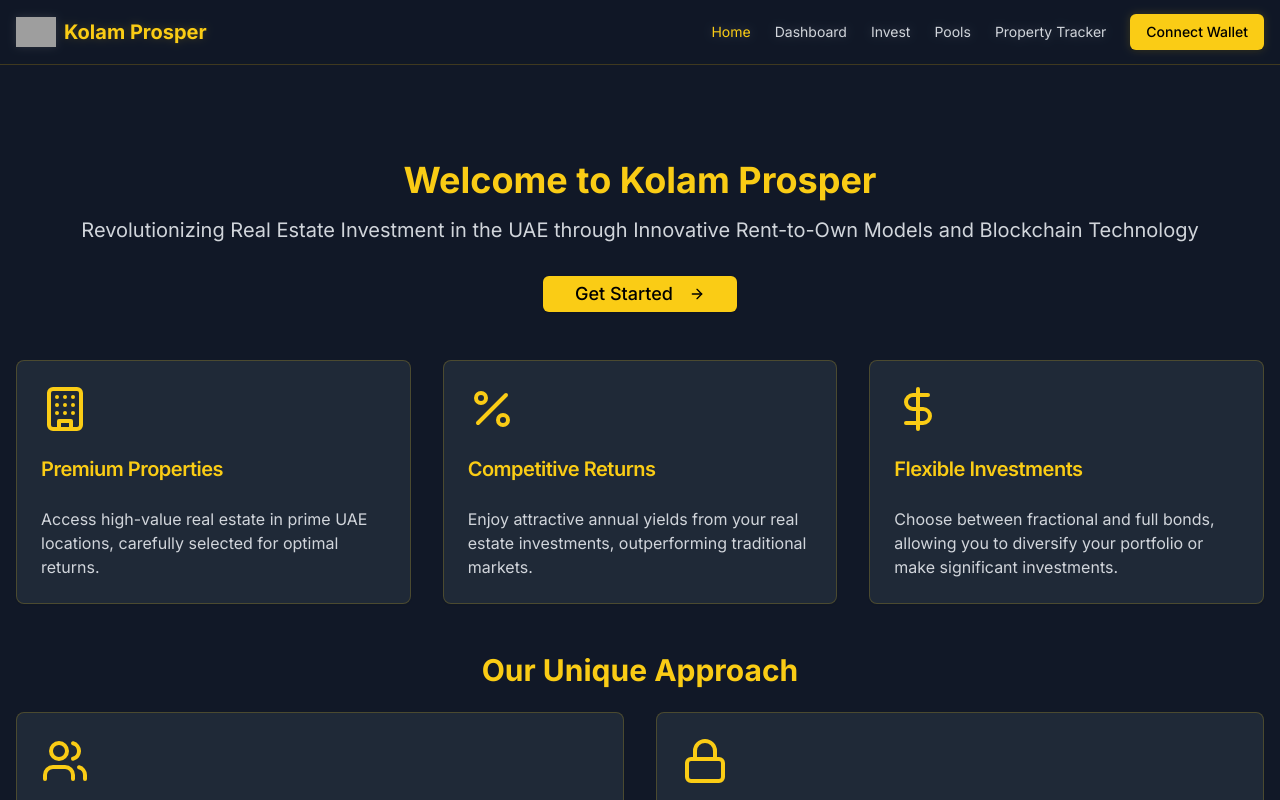
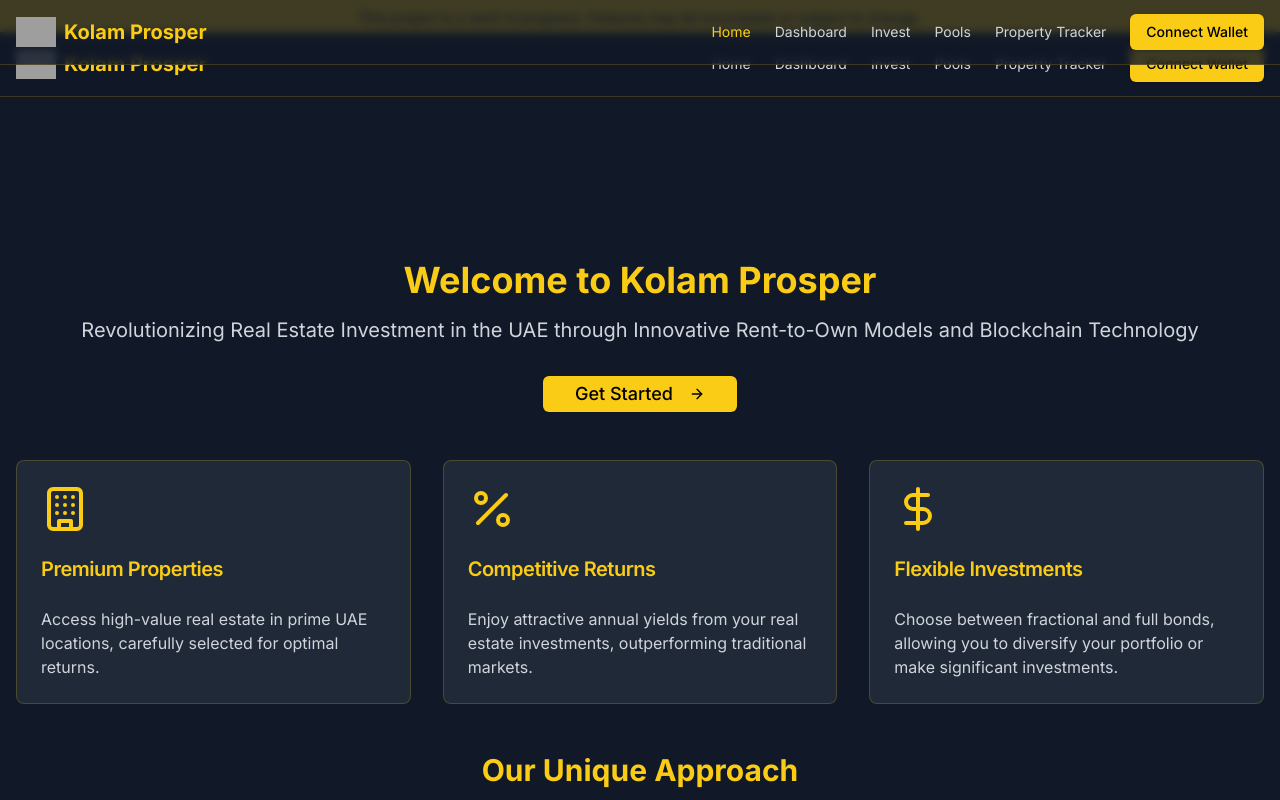
Before and after one commit to Kolam-Prosper/wip, a Next.js app: page / in a window 1280 px wide. Shown: the top 800 px of the page. Built offline with nearby package versions, Linux system fonts and the light colour scheme; grey boxes are pictures that could not be loaded.

Commit message:
Add investor disclaimer and adjust layout

```diff
--- a/app/layout.tsx
+++ b/app/layout.tsx
@@ -20,7 +20,12 @@ export default function RootLayout({
     return (
         <html lang="en">
             <body className={`${inter.className} bg-gray-900 text-white`}>
-                <header className="fixed top-0 w-full bg-gray-900/80 backdrop-blur-sm z-50 border-b border-yellow-500/20">
+                <div className="bg-yellow-400 text-gray-900 py-2 text-center">
+                    <p className="text-sm font-medium">
+                        This project is a work in progress. Features may be incomplete or subject to change.
+                    </p>
+                </div>
+                <header className="fixed top-[32px] w-full bg-gray-900/80 backdrop-blur-sm z-50 border-b border-yellow-500/20">
                     <div className="container mx-auto px-4">
                         <nav className="flex items-center justify-between h-16">
                             <Link href="/" className="flex items-center space-x-2">
@@ -50,7 +55,7 @@ export default function RootLayout({
                         </nav>
                     </div>
                 </header>
-                <main className="pt-16">
+                <main className="pt-32">
                     {children}
                 </main>
             </body>
```
